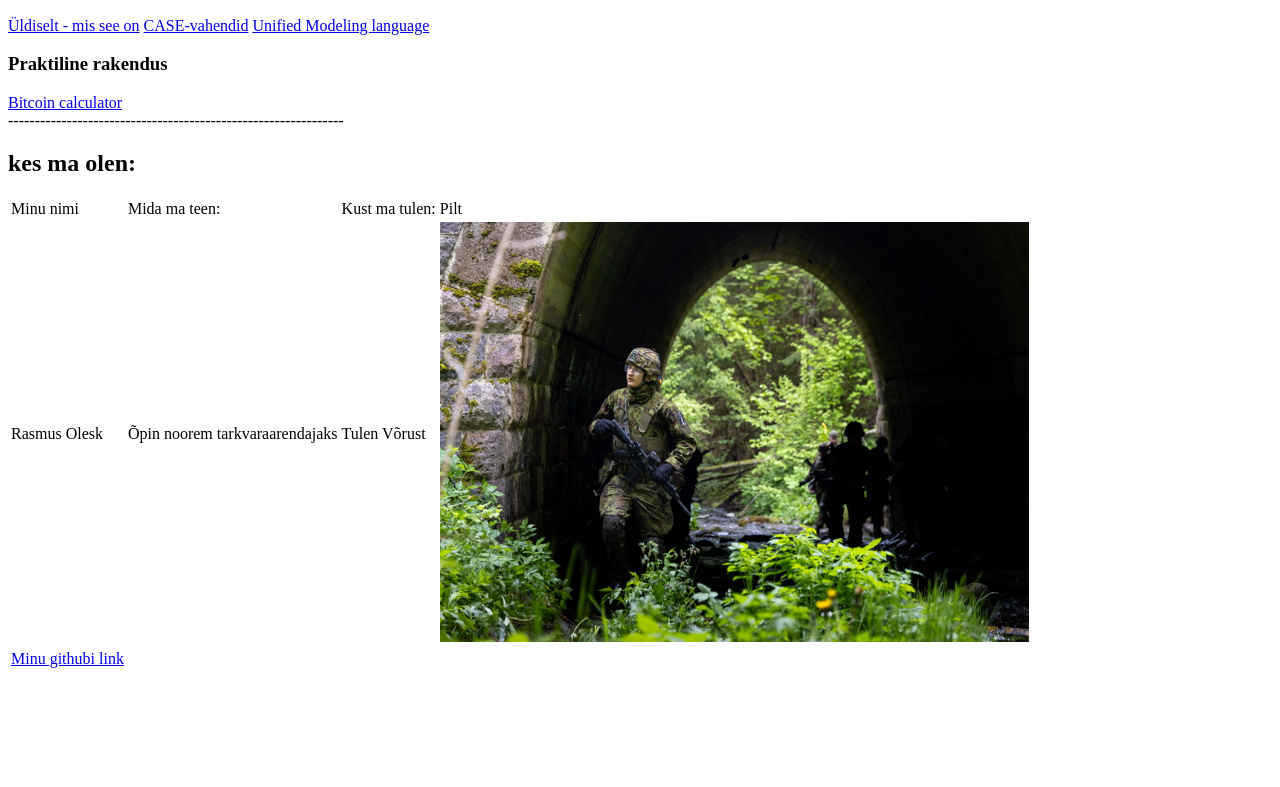
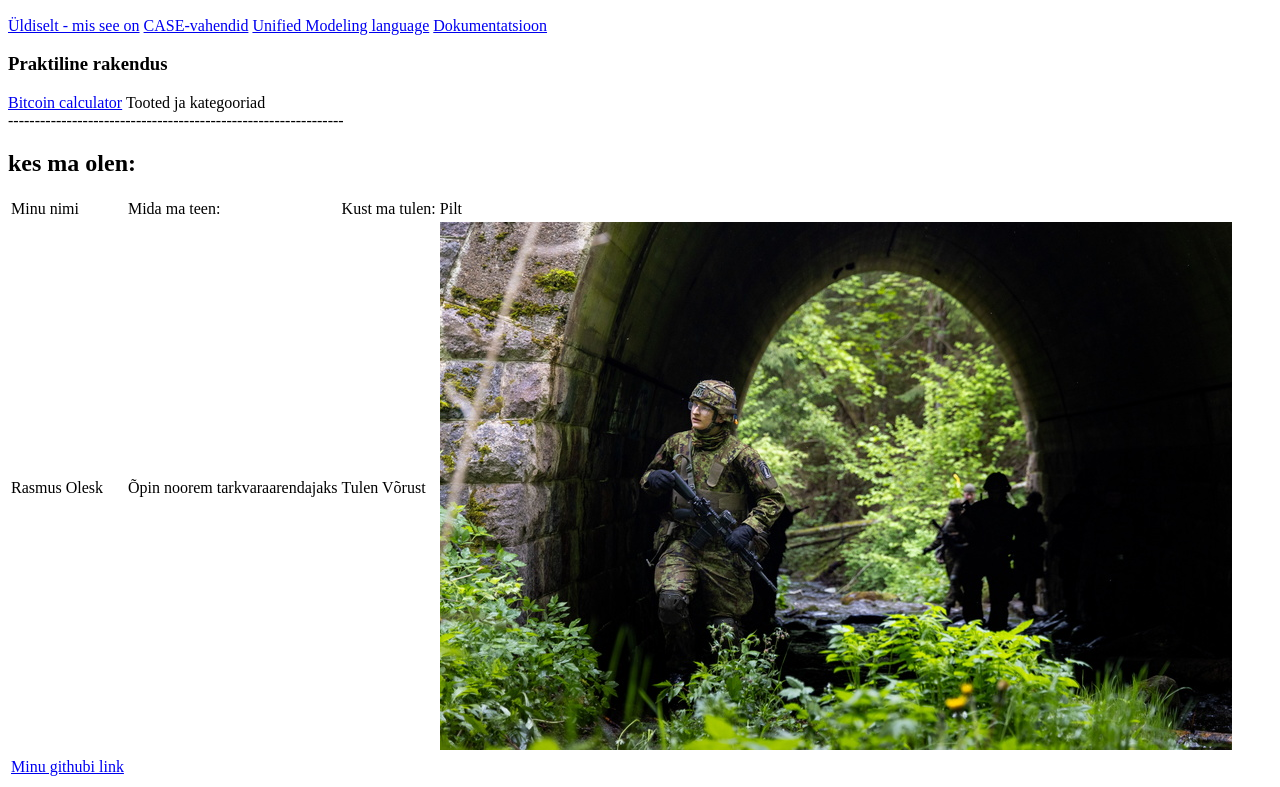
Before and after one commit to RasmusOlesk/tarkvaraarendus_protsess, a plain HTML site: page index.html in a window 1280 px wide. Shown: the part 182-969 px from the top of the page. Before the commit the page ends 861 px from the top, so only its background shows below. Drawn offline with Linux system fonts and the light colour scheme.

Commit message:
Index parandus
kahes index failis tegin parandusi

```diff
--- a/index.html
+++ b/index.html
@@ -17,8 +17,10 @@
     <a href="SDLC\sdlc.html">Üldiselt - mis see on</a>
     <a href="./CASE/index.html">CASE-vahendid</a>
     <a href="./UML/index.html">Unified Modeling language</a>
+    <a href="./DOCS/index.html">Dokumentatsioon</a>
     <h3>Praktiline rakendus</h3>
     <a href="./BTC/index.html">Bitcoin calculator</a>
+    <a hfef="./PNC/index.html">Tooted ja kategooriad</a>
     <br>
     ---------------------------------------------------------------
     <h2>kes ma olen:</h2>
@@ -33,7 +35,7 @@
             <td>Rasmus Olesk</td>
             <td>Õpin noorem tarkvaraarendajaks</td>
             <td>Tulen Võrust</td>
-            <td> <img height="420" width="589" src="pildid\pilt_minust.jpeg"/> </td>
+            <td> <img src="pildid\pilt_minust.jpeg"/> </td>
         </tr>
         <tr>
             <td colospan="4">
```
Also changed, not shown: CASE/index.html (+5 -3 lines).
